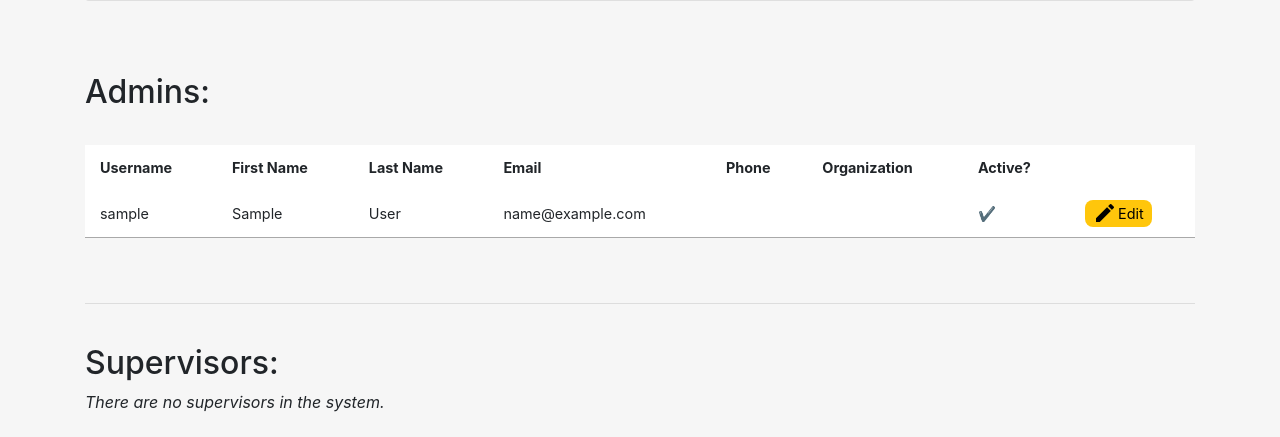
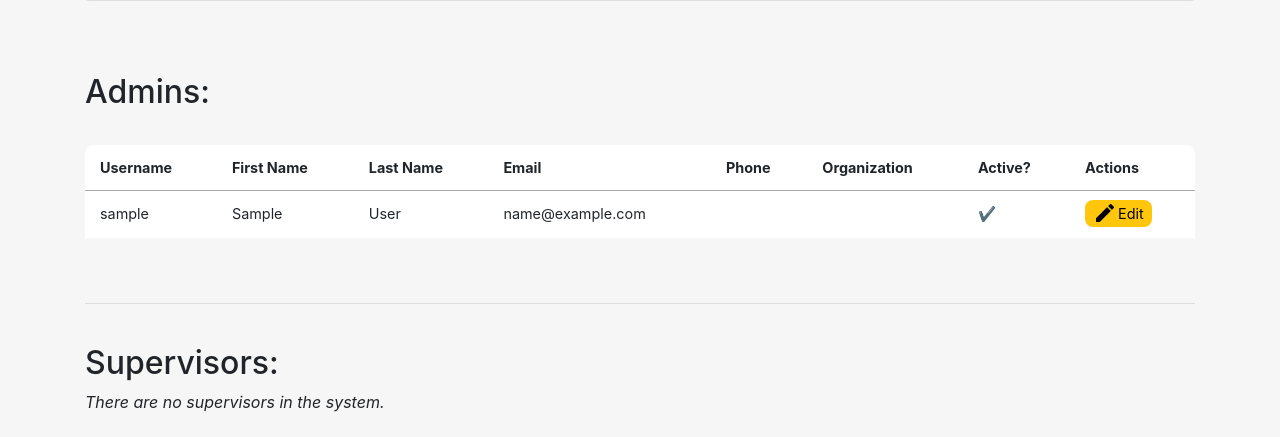
Before and after one commit to elainewangg/ReEntry, a Django app: page /dashboard/ in a window 1280 px wide, after a click that opens the changed part. Shown: the part 1362-1799 px from the top of the page. Run offline with Django 3.2, Linux system fonts and the light colour scheme; the visitor is signed in with stand-in values (Sample User, id 1); data comes from the database, SQL or seed files in the repository; data that the repository does not hold is empty; some libraries are stand-ins or nearby versions.

Commit message:
export buttons stylized, inconsistencies with dashboard, exporting pages and tables fixed

```diff
--- a/NewEra/static/NewEra/index_styles.css
+++ b/NewEra/static/NewEra/index_styles.css
@@ -200,16 +200,26 @@ h1.parallax-text {
     transform: translateX(-1px), translateY(-1px);
 }
 
+
+/* SMALL BUTTONS FOR DETAILS, EDIT, DELETE, EXPORT */
+
 .download-button {
-    background-color: #F0430D;
-    color: white;
-    border: 0px;
+    background-color: white;
+    color: black;
+    border: 1px solid darkgray;
     padding: 5px 8px;
     border-radius: 8px;
     transition: background-color 0.3s, color 0.3s, border-color 0.3s;
 }
 
-/* SMALL BUTTONS FOR DETAILS, EDIT, AND DELETE */
+
+.download-button:hover {
+    background-color: rgb(240, 240, 240);
+    color: black;
+    border-color: black;
+    transform: translateX(-1px), translateY(-1px);
+}
+
 .details-button {
     background-color: #498cff;
     color: white;
@@ -266,12 +276,17 @@ h1.parallax-text {
 .styled-table {
     width: 100%;
     border-collapse: collapse;
+    border-radius: 8px;
     margin: 25px 0;
     font-size: 0.9em;
     background-color: white;
 }
 
-.styled-table th,
+.styled-table th{
+    padding: 12px 15px;
+    border-bottom: 1px solid darkGray;
+}
+
 .styled-table td {
     padding: 12px 15px;
 }
@@ -284,15 +299,10 @@ h1.parallax-text {
     background-color: #ffffff;
 }
 
-.styled-table tbody tr:last-of-type {
-    border-bottom: 1px solid darkGray;
-}
-
 .styled-table tbody tr.active-row {
     font-weight: bold;
     color: #ffffff;
 }
-
 
 .resource-card {
     background-color: white;
--- a/NewEra/templates/NewEra/dashboard.html
+++ b/NewEra/templates/NewEra/dashboard.html
@@ -54,6 +54,7 @@ Dashboard
                     <th>Phone</th>
                     <th>Organization</th>
                     <th>Active?</th>
+                    <th>Actions</th>
                 </tr>
                 {% for admin in admins %}
                 <tr>
@@ -96,6 +97,8 @@ Dashboard
                     <th>Phone</th>
                     <th>Organization</th>
                     <th>Active?</th>
+                    <th>Actions</th>
+                    <th></th>
                 </tr>
                 {% for supervisor in supervisors %}
                 <tr>
@@ -141,6 +144,8 @@ Dashboard
                     <th>Phone</th>
                     <th>Organization</th>
                     <th>Active?</th>
+                    <th>Actions</th>
+                    <th></th>
                 </tr>
                 {% for reentry_coordinator in reentry_coordinators %}
                 <tr>
@@ -186,6 +191,8 @@ Dashboard
                     <th>Phone</th>
                     <th>Organization</th>
                     <th>Active?</th>
+                    <th>Actions</th>
+                    <th></th>
                 </tr>
                 {% for community_outreach_worker in community_outreach_workers %}
                 <tr>
@@ -231,6 +238,8 @@ Dashboard
                     <th>Phone</th>
                     <th>Organization</th>
                     <th>Active?</th>
+                    <th>Actions</th>
+                    <th></th>
                 </tr>
                 {% for service_provider in service_providers %}
                 <tr>
@@ -276,6 +285,8 @@ Dashboard
                     <th>Phone</th>
                     <th>Organization</th>
                     <th>Active?</th>
+                    <th>Actions</th>
+                    <th></th>
                 </tr>
                 {% for resource_coordinator in resource_coordinators %}
                 <tr>
@@ -315,6 +326,7 @@ Dashboard
             <form method="POST" action="{% url 'Dashboard' %}">
                 <div style="display: flex; align-items: center;">
                     <label for="orgs">Organization Name: </label>&nbsp;&nbsp;
+                    <br>
                     <input type="text" id="name" name="org_name" class="form-control organization" style="width: 300px; height: 40px; margin-bottom: 20px;">
                     {% csrf_token %}
                 </div>
@@ -327,10 +339,12 @@ Dashboard
         <h2>Organizations:</h2>
         {% if orgs.count > 0 %}
         <div style="overflow-x: auto;">
-            <table class="small-styled-table">
+            <table class="styled-table">
                 <tr>
                     <th>Organization Name</th>
                     <th>Active?</th>
+                    <th>Actions</th>
+                    <th></th>
                 </tr>
                 {% for org in orgs %}
                 <tr>
--- a/NewEra/templates/NewEra/meeting_tracker.html
+++ b/NewEra/templates/NewEra/meeting_tracker.html
@@ -33,6 +33,9 @@
                         <th>With Who</th>
                         <th>Purpose</th>
                         <th>Date</th>
+                        <th>Actions</th>
+                        <th> </th>
+                        <th> </th>
                     </tr>
                     {% for r in responses %}
                         <tr>
--- a/NewEra/templates/NewEra/referrals.html
+++ b/NewEra/templates/NewEra/referrals.html
@@ -32,6 +32,9 @@
                         {% endif %}
                         <th>Case Load User</th>
                         <th>Accessed?</th>
+                        <th>Actions</th>
+                        <th> </th>
+                        <th> </th>
                     </tr>
                     {% for referral in referrals %}
                         <tr>
```
Also changed, not shown: NewEra/templates/NewEra/case_load.html (+6 -1 lines), NewEra/templates/NewEra/select_data.html (+11 -5 lines), NewEra/templates/NewEra/select_referral_data.html (+10 -5 lines), NewEra/templates/NewEra/select_risk_data.html (+10 -5 lines).
